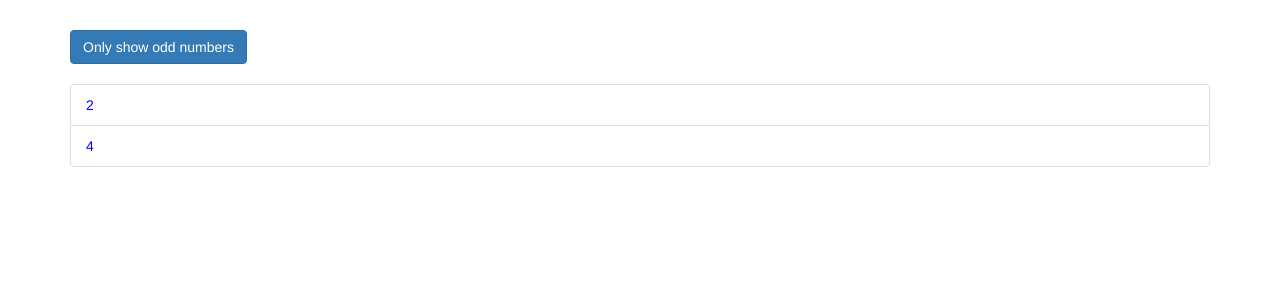
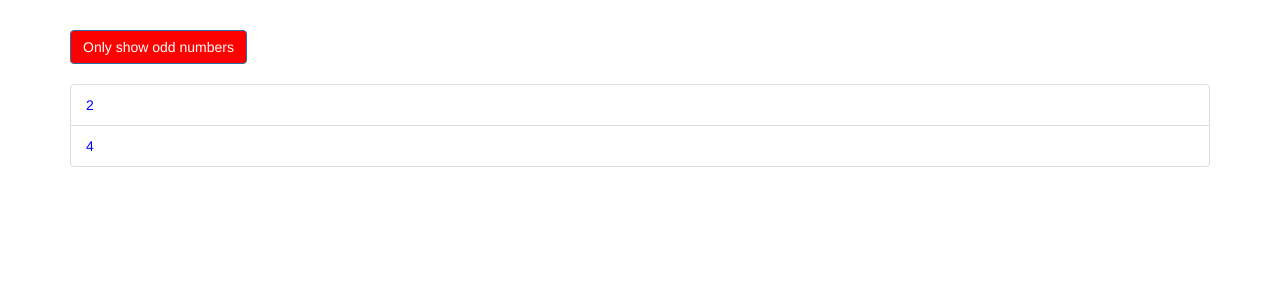
Before and after one commit to verlil/angular5-directives-start, an Angular app: page / in a window 1280 px wide. Shown: the top 300 px of the page. Built offline with nearby package versions, Linux system fonts and the light colour scheme.

Commit message:
[ngStyle]

```diff
--- a/src/app/app.component.html
+++ b/src/app/app.component.html
@@ -3,7 +3,9 @@
     <div class="col-xs-12">
       <button
         class="btn btn-primary"
-        (click)="onlyOdd = !onlyOdd">Only show odd numbers</button>
+        (click)="onlyOdd = !onlyOdd"
+        [ngStyle]="{backgroundColor: onlyOdd ? 'blue' : 'red'}"
+        >Only show odd numbers</button>
       <br><br>
       <ul class="list-group">
         <div *ngIf="onlyOdd">
```
